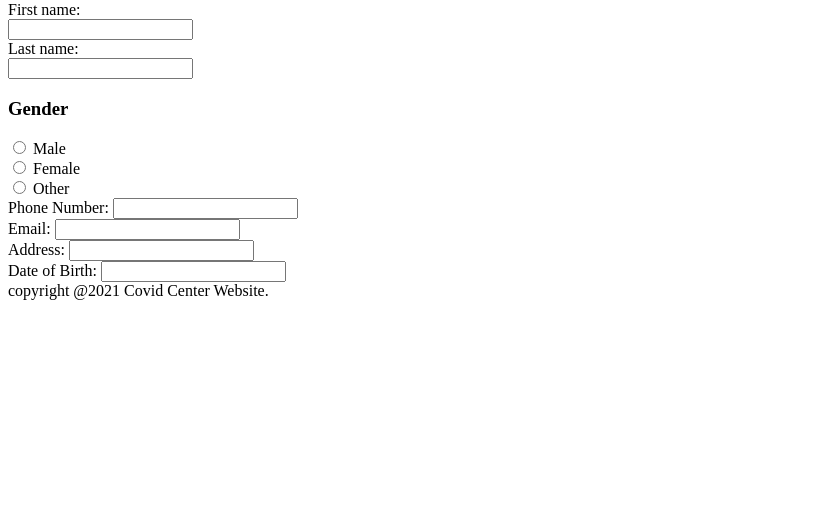
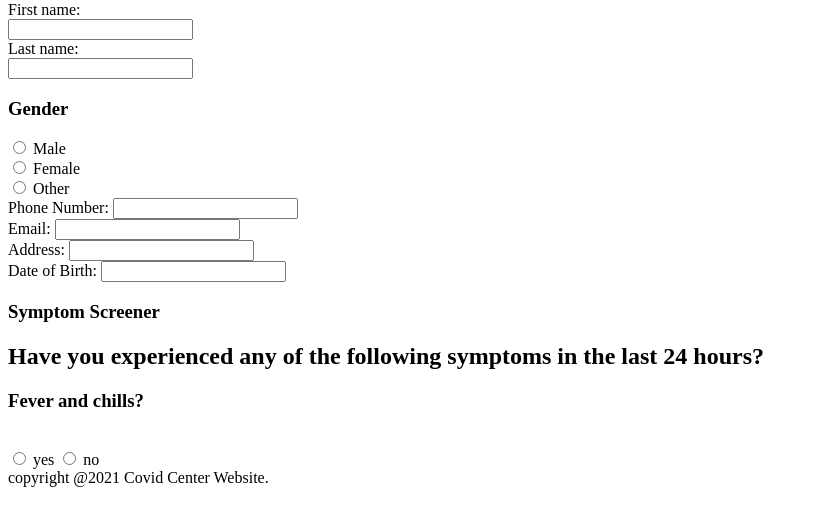
Before and after one commit to isaiahhaley0/webapp_spring2021_covid_center, a plain HTML site: page index.html in a window 1280 px wide. Shown: the part 79-604 px from the top of the page, without its empty margins (0-818 px from the left). Drawn offline with Linux system fonts and the light colour scheme.

Commit message:
pt2 start

```diff
--- a/index.html
+++ b/index.html
@@ -30,6 +30,13 @@
 				<input type = "text" id = "address" name = "address"><br>
 				<label for = "dob">Date of Birth:</label>
 				<input type = "text" id = "dob" name = "dob"><br>
+				<h1>Symptom Screener</h1>
+				<h2>Have you experienced any of the following symptoms in the last 24 hours?</h2>
+				<h3>Fever and chills?</h3><br>
+				<input type = "radio" id = "fcYes" name = "fever" value = "yes">
+				<label for "fcYes">yes</label>
+				<input type = "radio" id = "fcNo" name = "fever" value = "no">
+				<label for "fcNo">no</label>
 			</form>
 		</article>
 	</section>
```
